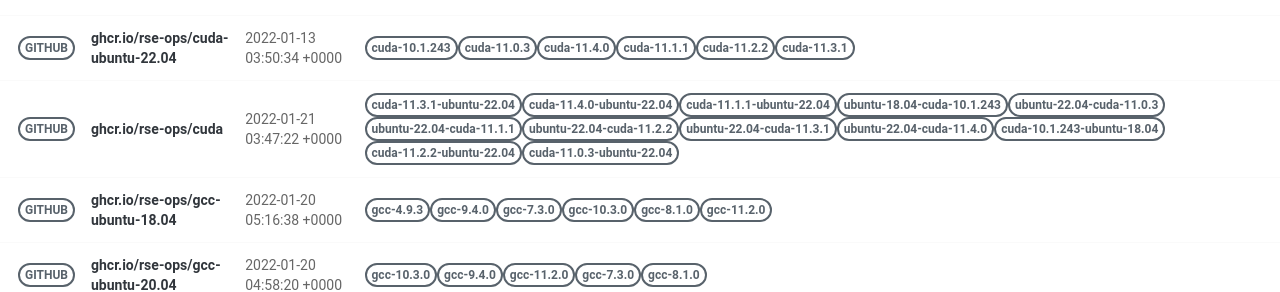
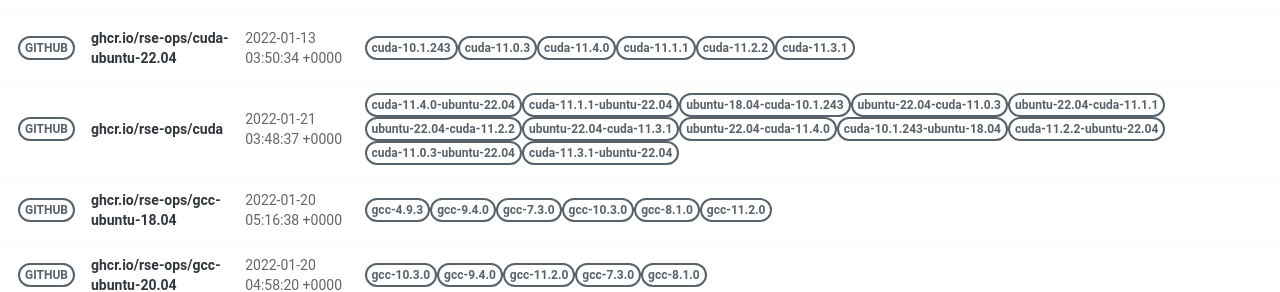
Before and after one commit to rse-ops/docker-images, a Jekyll site: the page built from pages/index.md, in a window 1280 px wide. Shown: the part 414-706 px from the top of the page. Built offline with Jekyll 4.4.1, drawn with Linux system fonts in a browser that asks for light colours; nearby versions of some CDN libraries; part of the change alters nothing that is shown.

Commit message:
Automated push to update library 2022-01-21

```diff
--- a/_library/ghcr.io-rse-ops-cuda.md
+++ b/_library/ghcr.io-rse-ops-cuda.md
@@ -1,14 +1,11 @@
 ---
 layout: container
 name: ghcr.io/rse-ops/cuda
-updated_at: 2022-01-21 03:47:22.026701
+updated_at: 2022-01-21 03:48:37.012222
 
 
 container_url: https://github.com/orgs/rse-ops/packages/container/package/cuda
 versions:
- - tag: cuda-11.3.1-ubuntu-22.04
-   dockerfile: https://github.com/rse-ops/docker-images/blob/main/ubuntu/cuda/Dockerfile
-   manifest: https://crane.ggcr.dev/manifest/ghcr.io/rse-ops/cuda:cuda-11.3.1-ubuntu-22.04
  - tag: cuda-11.4.0-ubuntu-22.04
    dockerfile: https://github.com/rse-ops/docker-images/blob/main/ubuntu/cuda/Dockerfile
    manifest: https://crane.ggcr.dev/manifest/ghcr.io/rse-ops/cuda:cuda-11.4.0-ubuntu-22.04
@@ -42,5 +39,8 @@ versions:
  - tag: cuda-11.0.3-ubuntu-22.04
    dockerfile: https://github.com/rse-ops/docker-images/blob/main/ubuntu/cuda/Dockerfile
    manifest: https://crane.ggcr.dev/manifest/ghcr.io/rse-ops/cuda:cuda-11.0.3-ubuntu-22.04
+ - tag: cuda-11.3.1-ubuntu-22.04
+   dockerfile: https://github.com/rse-ops/docker-images/blob/main/ubuntu/cuda/Dockerfile
+   manifest: https://crane.ggcr.dev/manifest/ghcr.io/rse-ops/cuda:cuda-11.3.1-ubuntu-22.04
 
 ---
```
